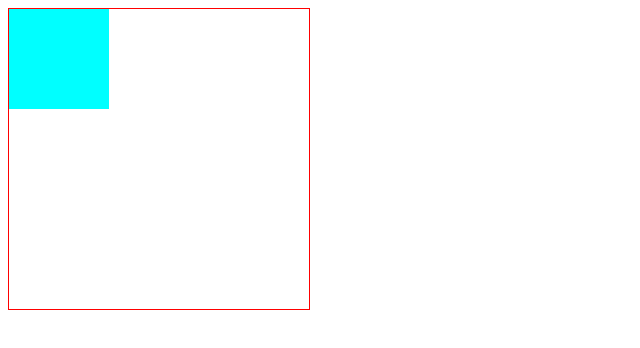
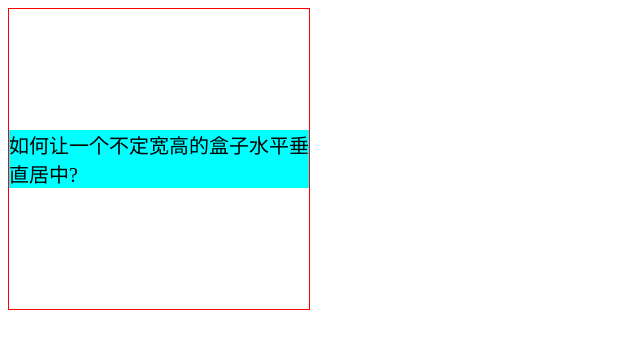
Before and after one commit to ZDeborah/SHFIFTH, a plain HTML site: page index.html in a window 1280 px wide. Shown: the whole page, without its empty margins (0-640 px from the left). Drawn offline with Linux system fonts and the light colour scheme.

Commit message:
修改了index.html

```diff
--- a/index.html
+++ b/index.html
@@ -8,17 +8,30 @@
             width: 300px;
             height: 300px;
             border: 1px solid red;
+            font-size: 0px;
+        }
+        .temp{
+            width: 0;
+            height: 300px;
+            display: inline-block;
+            vertical-align: middle;
         }
         .small{
-            width: 100px;
-            height: 100px;
             background-color: cyan;
+            vertical-align: middle;
+            display: inline-block;
+            font-size: 20px;
         }
     </style>
 </head>
 <body>
 <div class="big">
-    <div class="small"></div>
+    <div class="temp"></div>
+    <div class="small">
+        如何让一个不定宽高的盒子水平垂直居中?
+    </div>
 </div>
+<!--如何让一个不定宽高的盒子水平垂直居中-->
+
 </body>
 </html>
```
